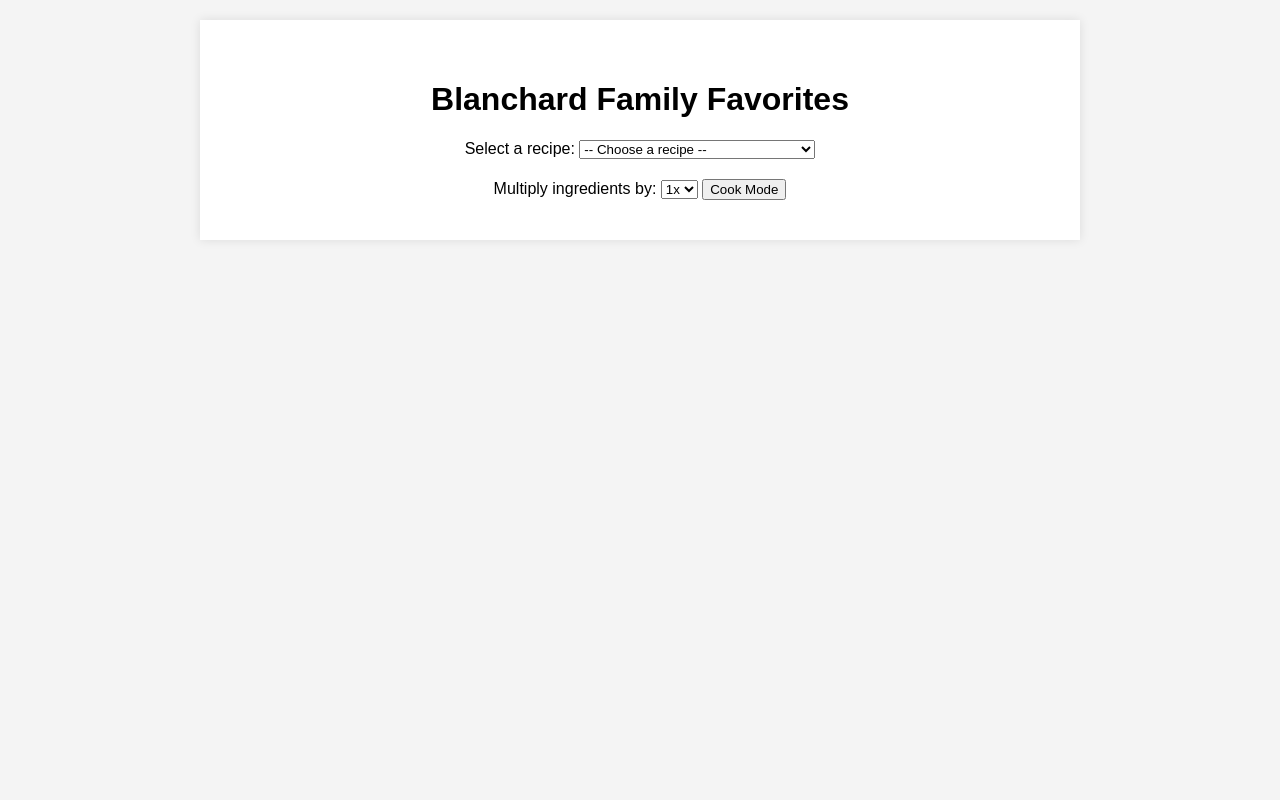
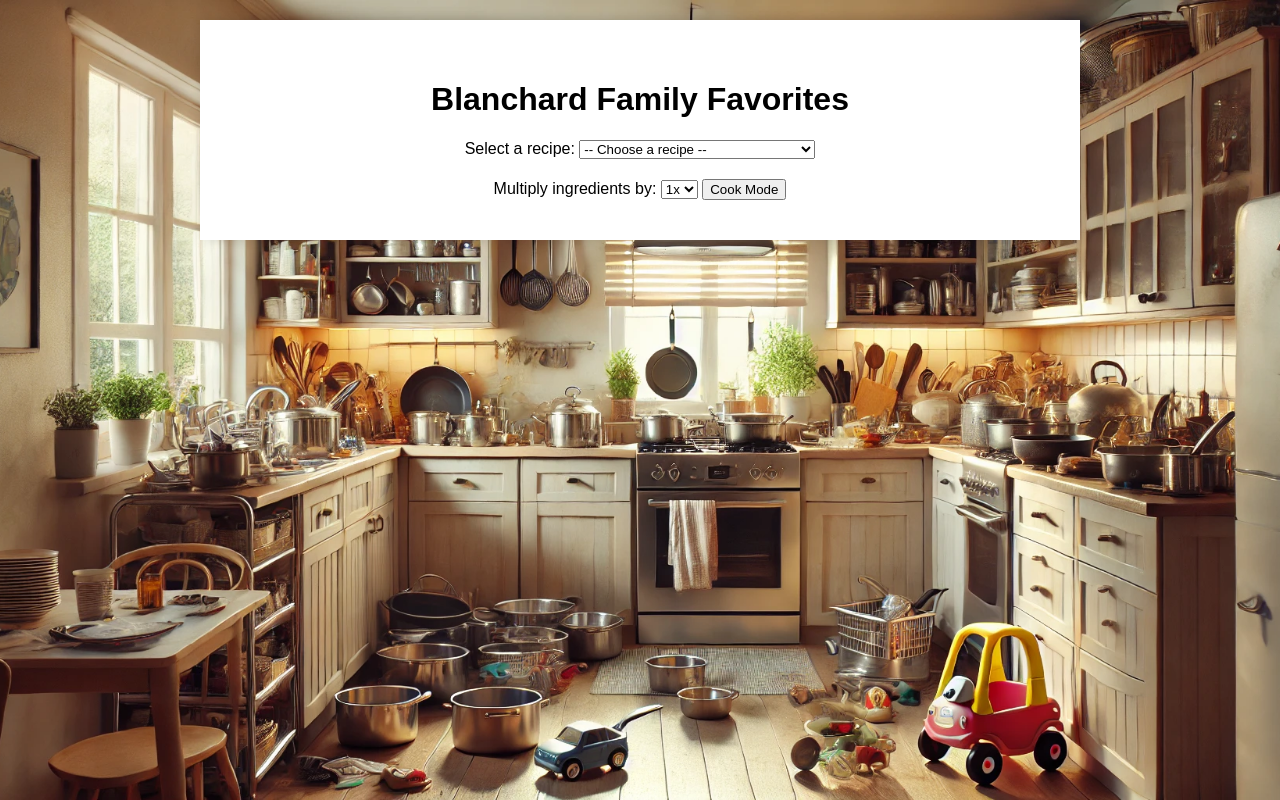
Before and after one commit to Craig-Blanchard-Dev/Blanchard-Family-Favorite-Recipes, a plain HTML site: page index.html in a window 1280 px wide. Drawn offline with Linux system fonts and the light colour scheme.

Commit message:
Added background

```diff
--- a/style.css
+++ b/style.css
@@ -9,6 +9,11 @@ body {
     align-items: flex-start;
     min-height: 100vh;
     flex-direction: column;
+    background-image: url('kitchenbackground.webp'); /* path to your image */
+    background-size: cover; /* this makes the image cover the whole page */
+    background-repeat: no-repeat; /* prevent the image from repeating */
+    background-attachment: fixed; /* this makes the background stay in place when scrolling */
+    background-position: center; /* centers the image */
 }
 
 .container {
```
Also changed, not shown: kitchenbackground.webp (added).
